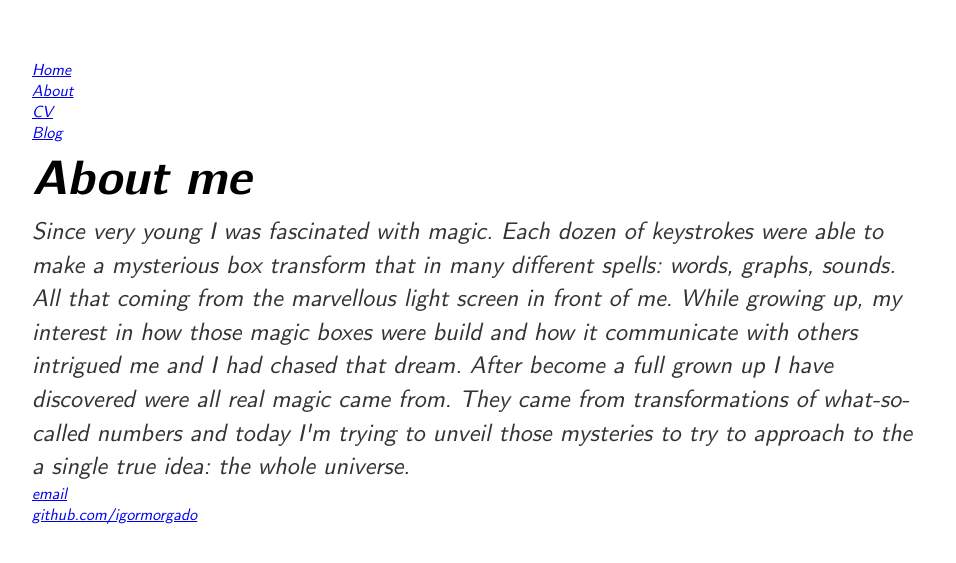
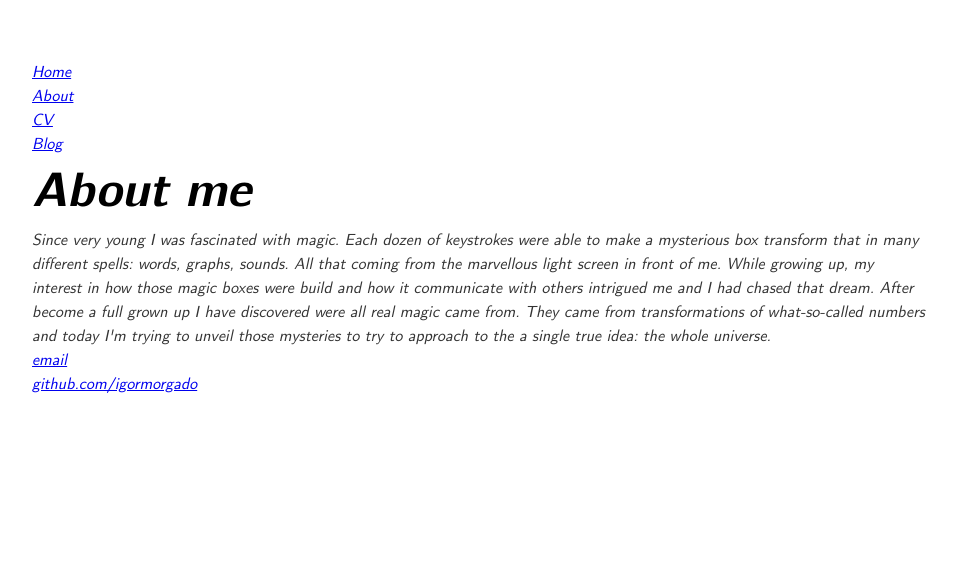
Before and after one commit to igormorgado/igormorgado.github.io, a Jekyll site: the page built from about/index.html, in a window 1280 px wide. Shown: the top 563 px of the page, without its empty margins (160-1116 px from the left). Built offline with Jekyll 4.4.1, drawn with Linux system fonts in a browser that asks for light colours.

Commit message:
wavefield added

```diff
--- a/css/main.css
+++ b/css/main.css
@@ -31,6 +31,8 @@
 	font-family: "Computer Modern", sans-serif;
   margin: 60px auto;
   width: 70%;
+  font-size:100%;
+  line-height:1.5;
 }
 
 h1 {
@@ -44,10 +46,9 @@
 }
 
 p {
-  font-size: 1.5em;
-  line-height: 1.4em;
   color: #333;
 }
+
 
 div.rightpicture {
 	float: right;
@@ -59,7 +60,24 @@
 	margin: 10px;
 }
 
+blockquote.classic {
+  margin-top: 10px;
+  margin-bottom: 10px;
+  margin-left: 50px;
+  padding-left: 15px;
+  border-left: 3px solid #ccc;
+	background-image: url(images/openquote1.gif);
+	background-position: top left;
+	background-repeat: no-repeat;
+	text-indent: 23px;
+}
 
+blockquote.classic span {
+	display: block;
+	background-image: url(images/closequote1.gif);
+	background-repeat: no-repeat;
+	background-position: bottom right;
+}
 
 
 
@@ -95,25 +113,6 @@
   list-style: none;
 }
 
-blockquote.style1 {
-	font: 14px/20px italic Helvetica, Arial, 'Sans-Serif';
-  margin-top: 10px;
-  margin-bottom: 10px;
-  margin-left: 50px;
-  padding-left: 15px;
-  border-left: 3px solid #ccc;
-	background-image: url(images/openquote1.gif);
-	background-position: top left;
-	background-repeat: no-repeat;
-	text-indent: 23px;
-}
-
-blockquote.style1 span {
-	display: block;
-	background-image: url(images/closequote1.gif);
-	background-repeat: no-repeat;
-	background-position: bottom right;
-}
 
 blockquote.style2 {
     font: 14px/22px normal helvetica, sans-serif;
--- a/index.html
+++ b/index.html
@@ -1,6 +1,6 @@
 ---
 layout: default
-title: Igor Morgado
+title: fer.mat.br
 ---
 <div class="body">
   <h1>Hi welcome the singularity!</h1>
```
